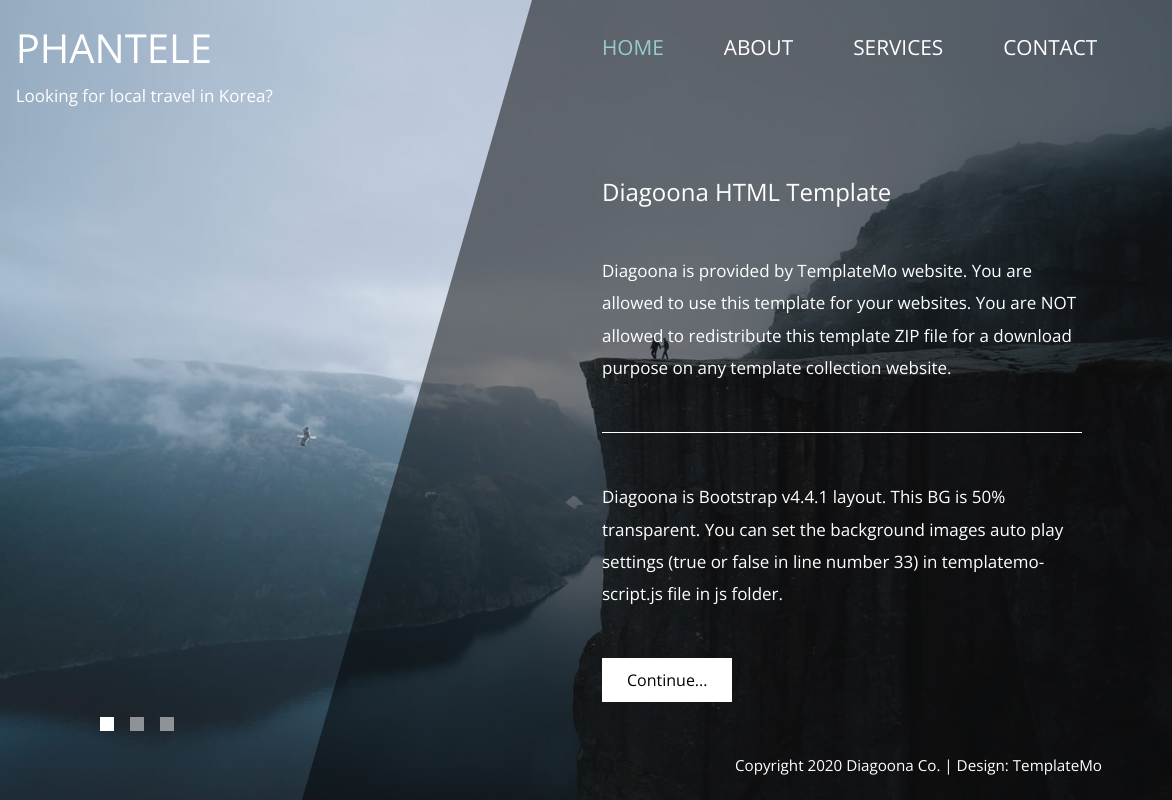
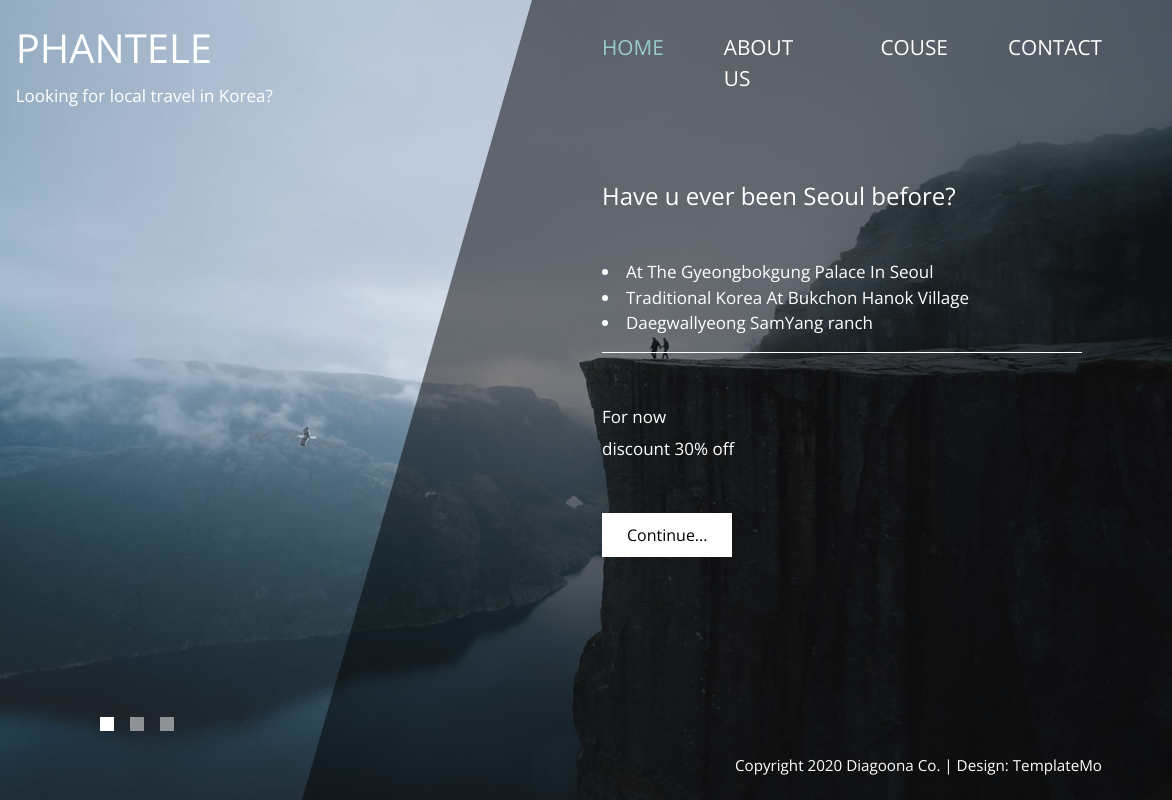
Before and after one commit to Phantele/KoreaTravel, a plain HTML site: page index.html in a window 1280 px wide. Shown: the full height of the page, 108-1280 px from the left. Drawn offline with nearby package versions, Linux system fonts and the light colour scheme.

Commit message:
Add files via upload

```diff
--- a/index.html
+++ b/index.html
@@ -55,10 +55,10 @@ https://templatemo.com/tm-550-diagoona
                                     <a class="nav-link tm-nav-link" href="#">Home <span class="sr-only">(current)</span></a>
                                 </li>
                                 <li class="nav-item">
-                                    <a class="nav-link tm-nav-link" href="about.html">About</a>
+                                    <a class="nav-link tm-nav-link" href="about.html">About Us</a>
                                 </li>
                                 <li class="nav-item">
-                                    <a class="nav-link tm-nav-link" href="services.html">Services</a>
+                                    <a class="nav-link tm-nav-link" href="services.html">Couse</a>
                                 </li>
                                 <li class="nav-item">
                                     <a class="nav-link tm-nav-link" href="contact.html">Contact</a>
@@ -73,10 +73,17 @@ https://templatemo.com/tm-550-diagoona
                 <div class="tm-col-left"></div>
                 <main class="tm-col-right">
                     <section class="tm-content">
-                        <h2 class="mb-5 tm-content-title">Diagoona HTML Template</h2>
-                        <p class="mb-5">Diagoona is provided by TemplateMo website. You are allowed to use this template for your websites. You are NOT allowed to redistribute this template ZIP file for a download purpose on any template collection website.</p>
+                        <h2 class="mb-5 tm-content-title">Have u ever been Seoul before? </h2>
+                        <p class="mb-5">
+                            <li>At The Gyeongbokgung Palace In Seoul</li>
+                            <li>Traditional Korea At Bukchon Hanok Village</li>
+                            <li>Daegwallyeong SamYang ranch </li>
+                        </p>
                         <hr class="mb-5">
-                        <p class="mb-5">Diagoona is Bootstrap v4.4.1 layout. This BG is 50% transparent. You can set the background images auto play settings (true or false in line number 33) in templatemo-script.js file in js folder.</p>
+                        <p class="mb-5">
+                            For now<br>
+                            discount 30% off
+                        </p>
                         <a href="about.html" class="btn btn-primary">Continue...</a>
                     </section>
                 </main>
```
Also changed, not shown: services.html (+6 -6 lines).
